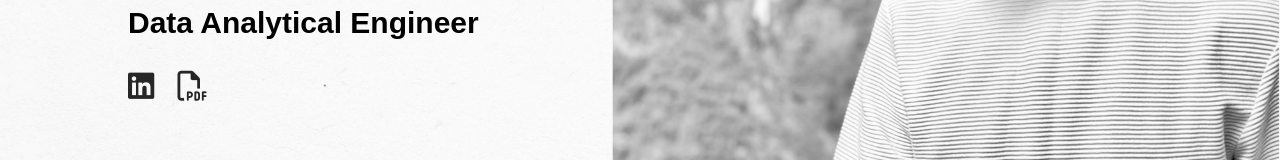
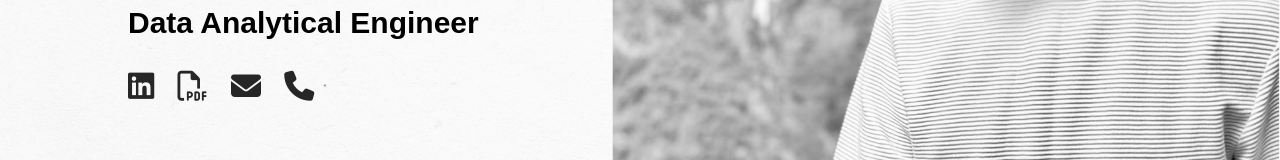
Before and after one commit to dineshreddy99/Portfolio, a plain HTML site: page index.html in a window 1280 px wide. Shown: the part 353-513 px from the top of the page. Drawn offline with Linux system fonts and the light colour scheme.

Commit message:
Update index.html

```diff
--- a/index.html
+++ b/index.html
@@ -37,6 +37,8 @@
                     <div class="social-icons">
                         <a href="https://www.linkedin.com/in/dinesh-reddy-k-120888191/"><i class="fa-brands fa-linkedin"></i></a>
                         <a href="Resume/Resume_SDE.pdf"><i class="fa fa-file-pdf-o"></i></a>
+                        <a href="mailto:dineshreddyk569@gmail.com"><i class="fa fa-envelope"></i></a>
+                        <a href="tel:+19803031749"><i class="fa fa-phone"></i></a>
                     </div>
                 </div>
             </div>
```
